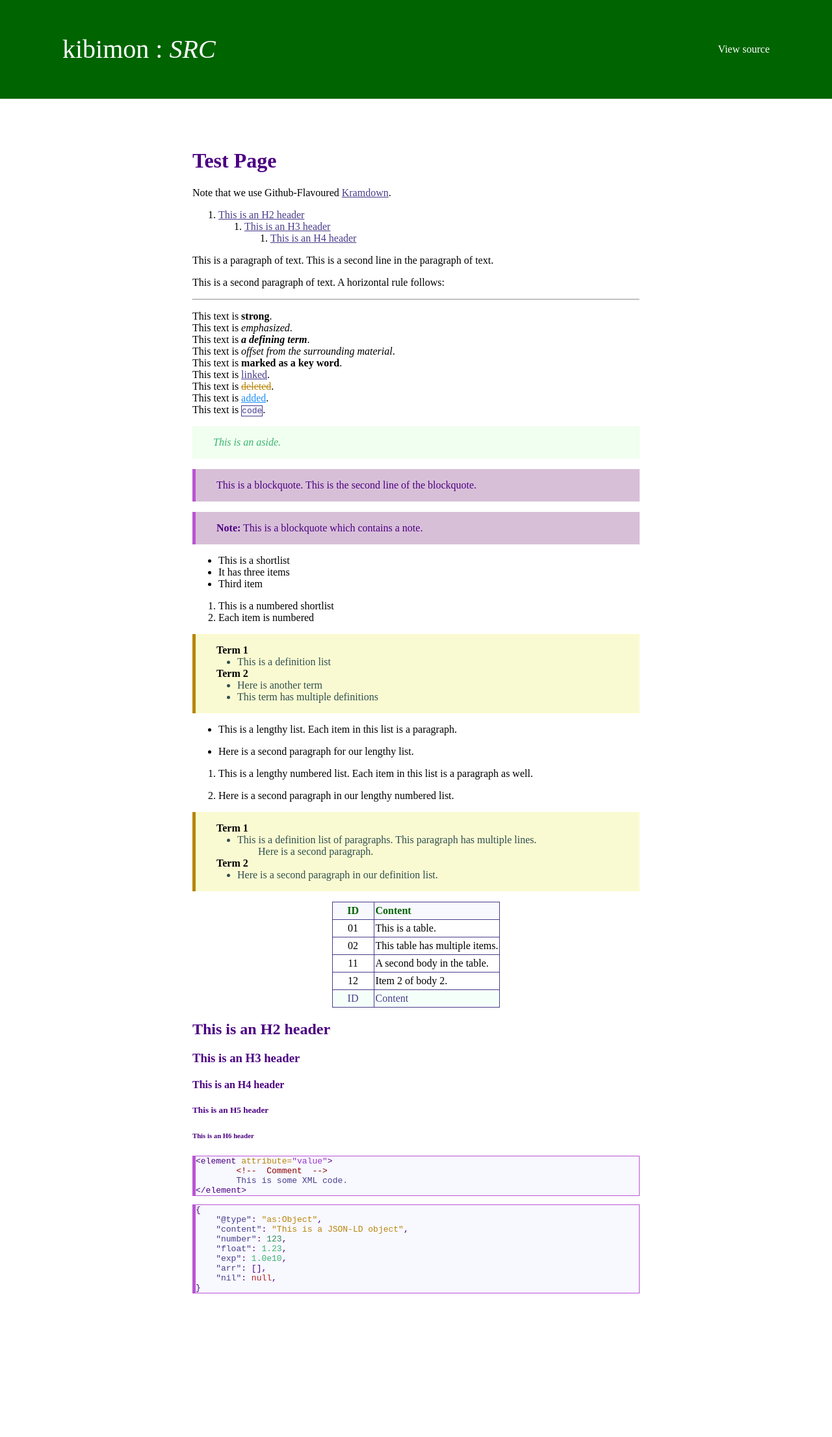
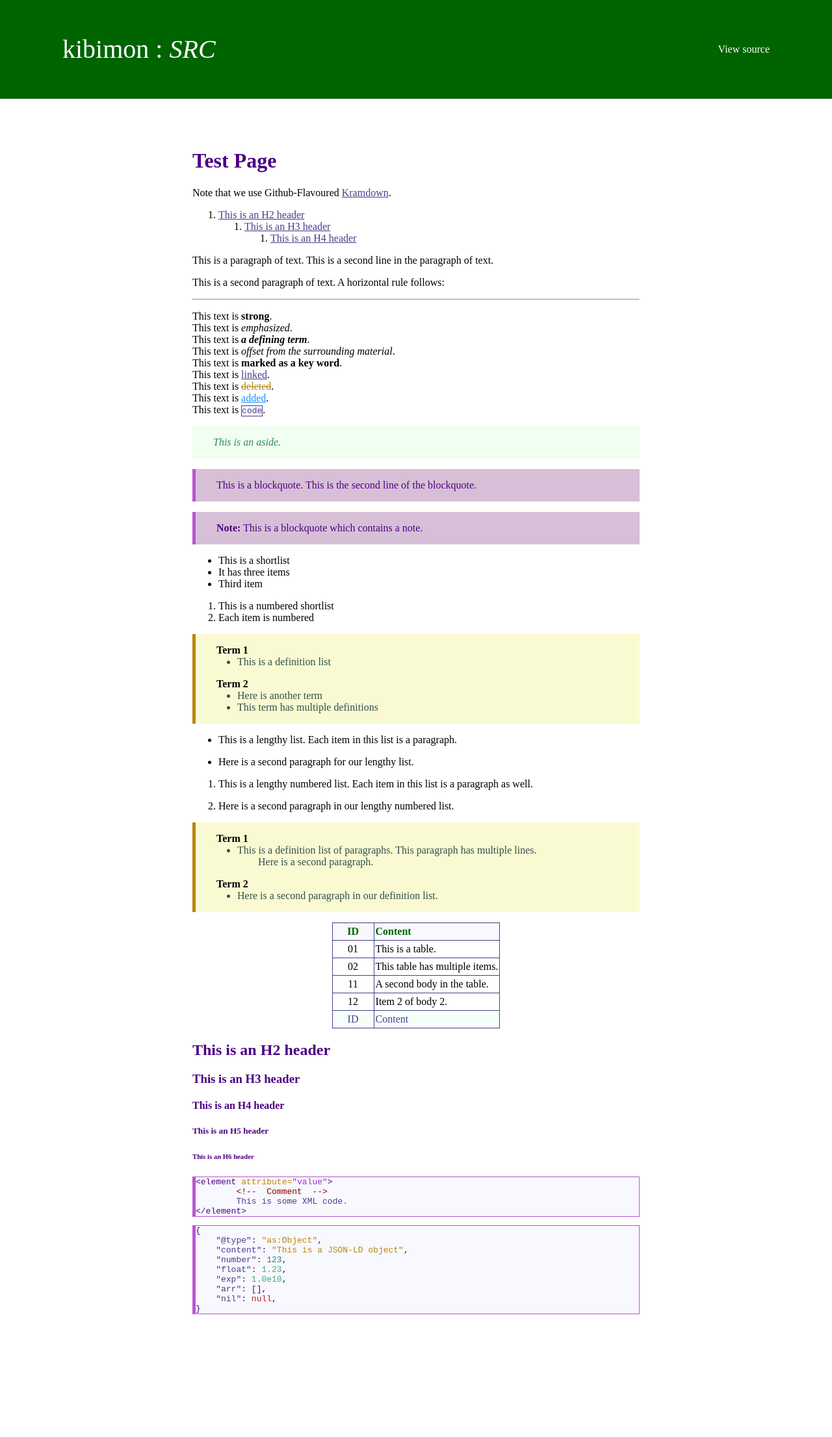
Before and after one commit to kibimon/src, a Jekyll site: the page built from test/README.md, in a window 1280 px wide. Shown: the whole page at 65% size. Built offline with Jekyll 4.4.1, drawn with Linux system fonts in a browser that asks for light colours; our own code applies the rules of GitHub Pages for plain Markdown files; the repository's description, which GitHub fills in, is left out; before the commit the page ends 2180 px from its top, so only the background shows below that.

Commit message:
DL and ASIDE styling improvements

```diff
--- a/_config.yml
+++ b/_config.yml
@@ -1,6 +1,6 @@
 title : SRC
-project : MonStrPub
 repository : kibimon/src
 kramdown:
   toc_levels: 2..4
-  no_auto_typographic: true
+  gfm_quirks: no_auto_typographic
+  smart_quotes: apos,apos,quot,quot
--- a/style.scss
+++ b/style.scss
@@ -59,7 +59,7 @@
 
 ASIDE {
 	Padding: 0 2EM;
-	Color: MediumSeaGreen;
+	Color: SeaGreen;
 	Background: Honeydew;
 	Font-Style: Italic;
 	Overflow: Auto;
@@ -95,6 +95,8 @@ DD {
 	Margin: 0 0 0 2EM;
 	Padding: 0;
 
+	&:Last-Child { Margin-Bottom: 1EM }
+
 	*:First-Child { Margin-Top: 0 }
 	*:Last-Child { Margin-Bottom: 0 }
 
@@ -112,15 +114,16 @@ DEL {
 }
 DFN { Font-Weight: Bold }
 DL {
+	Display: Block;
 	Margin: 1EM 0;
 	Border-Left: Thick DarkGoldenrod Solid;
-	Padding: 1EM 2EM;
+	Padding: 0 2EM;
 	Color: DarkSlateGray;
 	Background: LightGoldenrodYellow;
 	Overflow: Auto;
 }
 DT {
-	Margin: 0;
+	Margin: 1EM 0 0;
 	Color: Black;
 	Font-Weight: Bold;
 }
```
